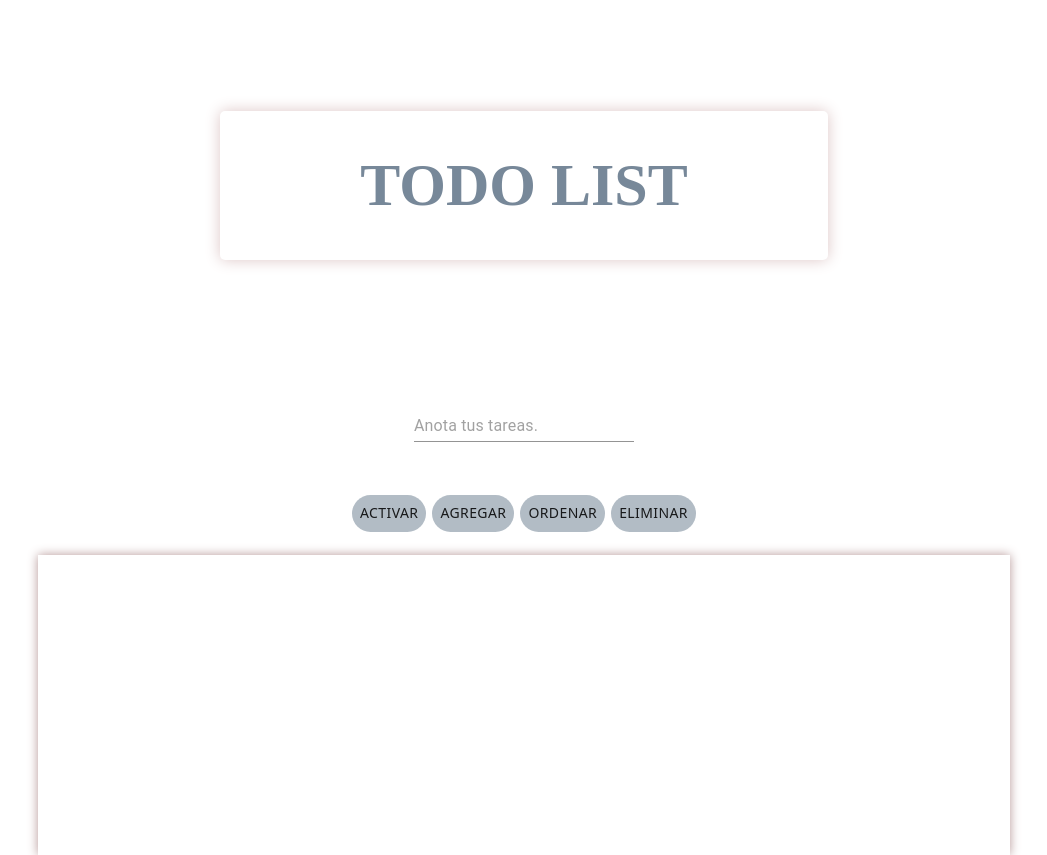
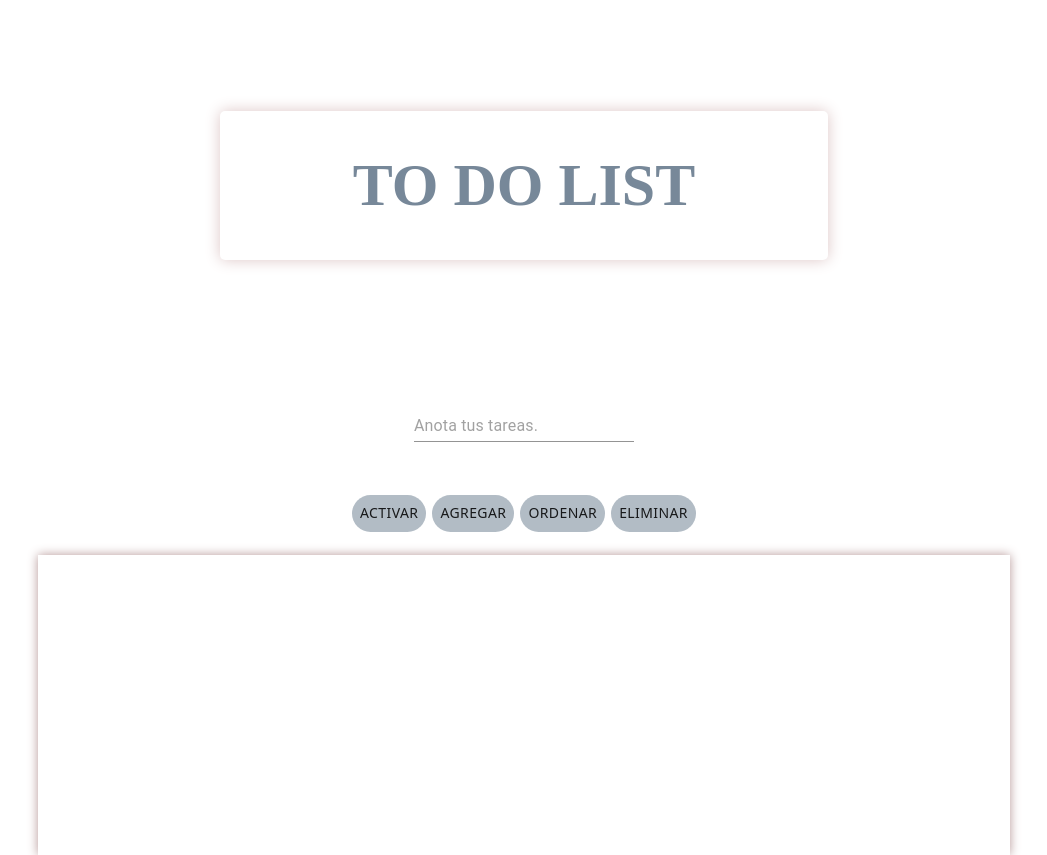
Before and after one commit to MichelleSambiase/TodoList, a React (Create React App) app: page / in a window 1280 px wide. Shown: the whole page, without its empty margins (116-1163 px from the left). Built offline with nearby package versions, Linux system fonts and the light colour scheme.

Commit message:
title change

```diff
--- a/src/App.js
+++ b/src/App.js
@@ -91,7 +91,7 @@ function App() {
         <Container>
           <div className={classes.cardTitle}>
             <Card className={classes.title}>
-              <h1>TODO LIST</h1>
+              <h1>TO DO LIST</h1>
             </Card>
           </div>
 
```
